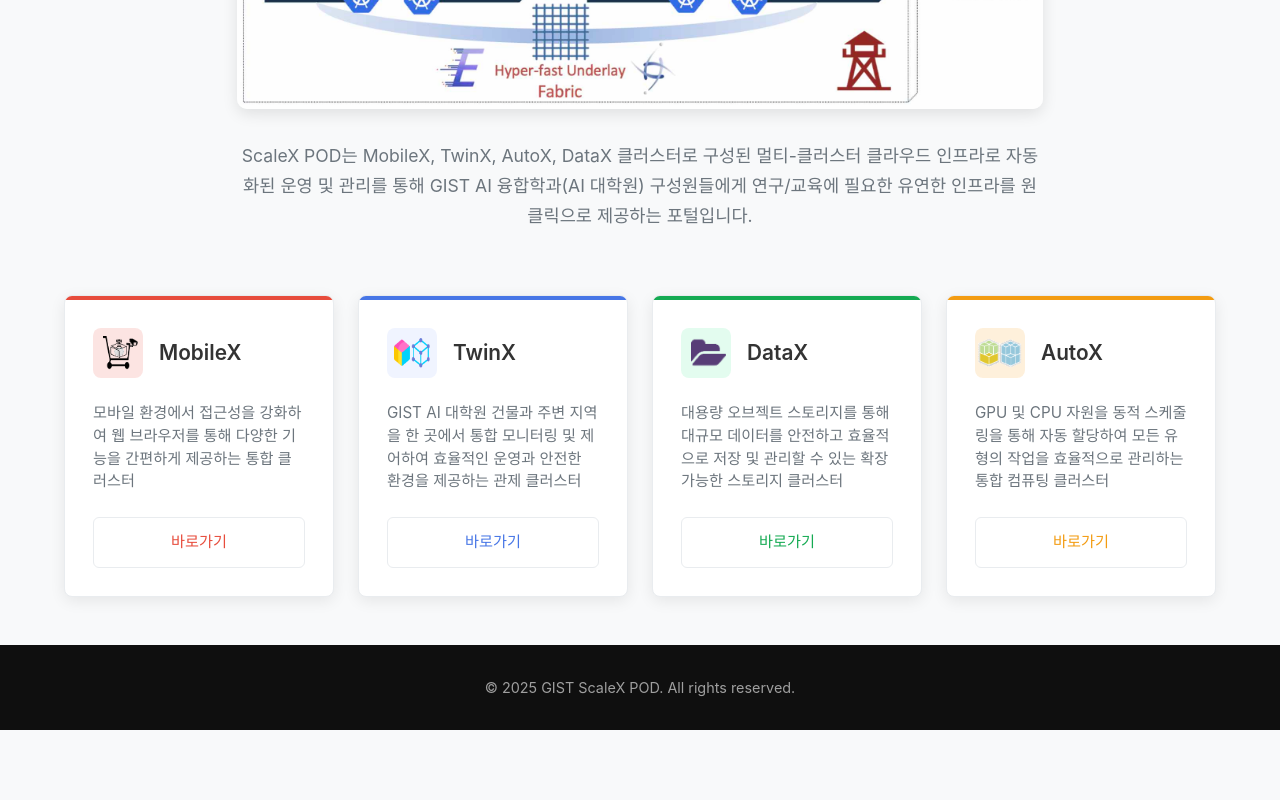
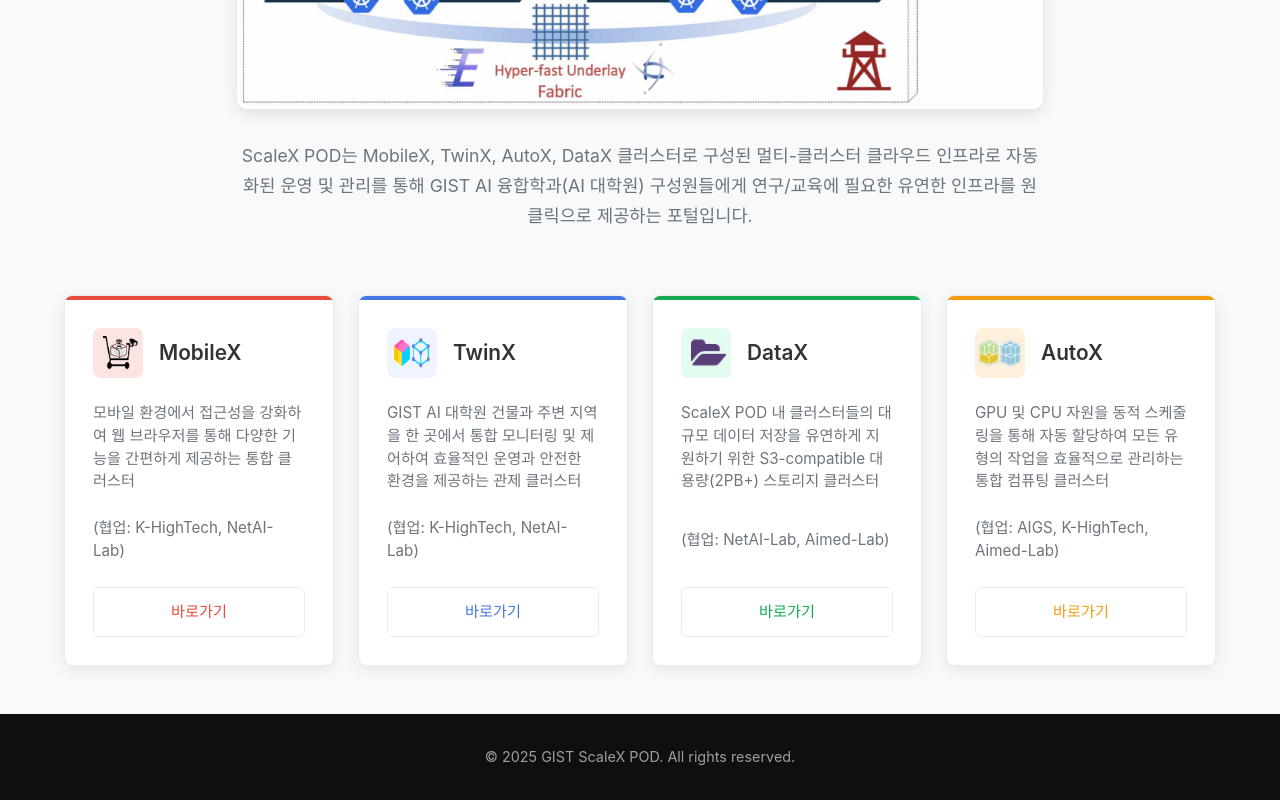
Before and after one commit to SmartX-Team/SmartX-Team.github.io, a plain HTML site: page index.html in a window 1280 px wide. Shown: the part 685-1485 px from the top of the page. Before the commit the page ends 1415 px from the top, so only its background shows below. Drawn offline with Linux system fonts and the light colour scheme.

Commit message:
docs: ScaleX 클러스터 및 DataX 설명 수정

```diff
--- a/css/scalex.css
+++ b/css/scalex.css
@@ -242,6 +242,15 @@ main {
     margin-bottom: 1.5rem;
 }
 
+/* 추후 글자 정렬 방식 수정  */
+.service-desc_mid {
+    font-size: 0.95rem;
+    color: var(--text-gray);
+    flex-grow: 1;
+    margin-bottom: 1.5rem;
+
+}
+
 .service-link {
     display: inline-block;
     width: 100%;
--- a/index.html
+++ b/index.html
@@ -49,6 +49,7 @@
                         <h2 class="service-title">MobileX</h2>
                     </div>
                     <p class="service-desc">모바일 환경에서 접근성을 강화하여 웹 브라우저를 통해 다양한 기능을 간편하게 제공하는 통합 클러스터</p>
+                    <p class="service-desc">(협업: K-HighTech, NetAI-Lab)</p>
                     <a href="https://mobilex.kr/" class="service-link">바로가기</a>
                 </div>
                 <a href="https://mobilex.kr/" class="service-overlay"></a>
@@ -65,6 +66,7 @@
                         <h2 class="service-title">TwinX</h2>
                     </div>
                     <p class="service-desc">GIST AI 대학원 건물과 주변 지역을 한 곳에서 통합 모니터링 및 제어하여 효율적인 운영과 안전한 환경을 제공하는 관제 클러스터</p>
+                    <p class="service-desc">(협업: K-HighTech, NetAI-Lab)</p>
                     <a href="twinx.html" class="service-link">바로가기</a>
                 </div>
                 <a href="twinx.html" class="service-overlay"></a>
@@ -80,7 +82,8 @@
                         </div>
                         <h2 class="service-title">DataX</h2>
                     </div>
-                    <p class="service-desc">대용량 오브젝트 스토리지를 통해 대규모 데이터를 안전하고 효율적으로 저장 및 관리할 수 있는 확장 가능한 스토리지 클러스터</p>
+                    <p class="service-desc">ScaleX POD 내 클러스터들의 대규모 데이터 저장을 유연하게 지원하기 위한 S3-compatible 대용량(2PB+) 스토리지 클러스터</p>
+                    <p class="service-desc">(협업: NetAI-Lab, Aimed-Lab)</p>
                     <a href="datax.html" class="service-link">바로가기</a>
                 </div>
                 <a href="datax.html" class="service-overlay"></a>
@@ -97,6 +100,7 @@
                         <h2 class="service-title">AutoX</h2>
                     </div>
                     <p class="service-desc">GPU 및 CPU 자원을 동적 스케줄링을 통해 자동 할당하여 모든 유형의 작업을 효율적으로 관리하는 통합 컴퓨팅 클러스터</p>
+                    <p class="service-desc_mid">(협업: AIGS, K-HighTech, Aimed-Lab)</p>
                     <a href="http://autox.dreamai.kr" class="service-link">바로가기</a>
                 </div>
                 <a href="http://autox.dreamai.kr" class="service-overlay"></a>
```
Also changed, not shown: datax.html (+7 -2 lines).
